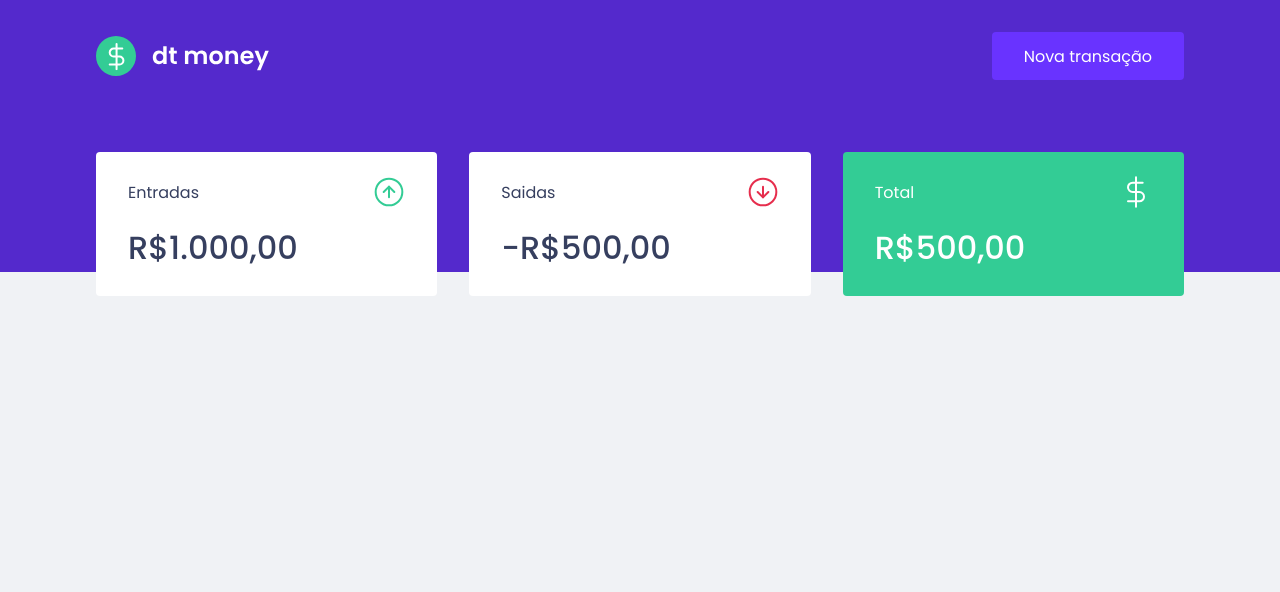
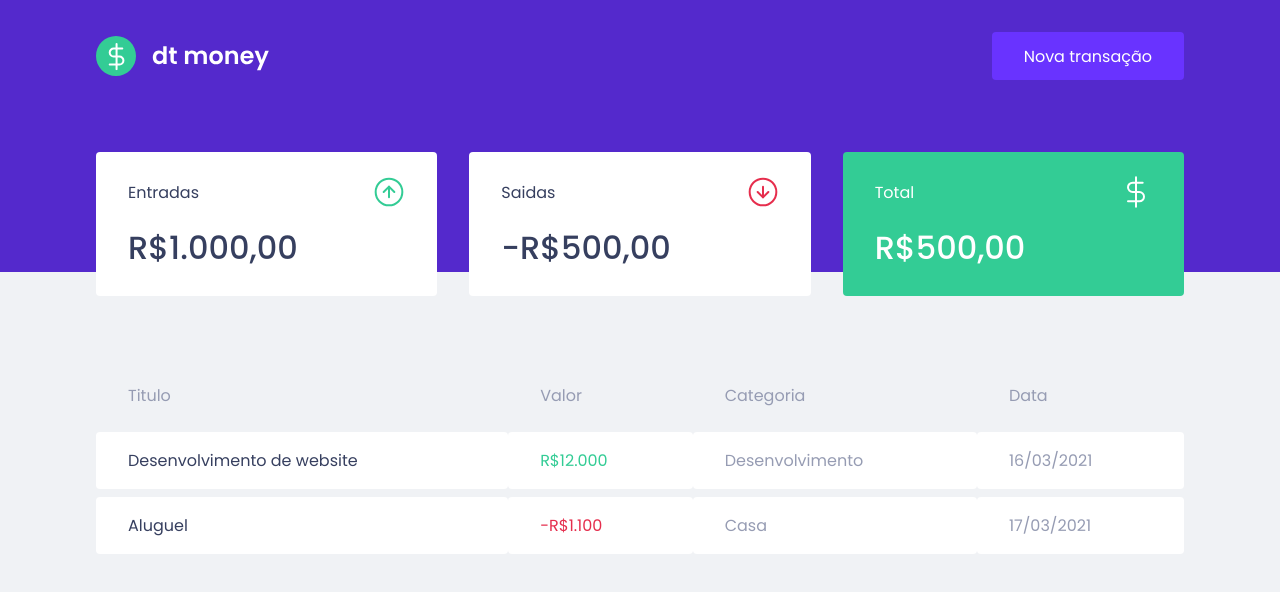
Before and after one commit to thiagonmiziara/miziara-money, a React (Create React App) app: page / in a window 1280 px wide. Shown: the top 592 px of the page. Built offline with nearby package versions, Linux system fonts and the light colour scheme.

Commit message:
add component Transaction e estilos

```diff
--- a/src/components/Dashboard/index.tsx
+++ b/src/components/Dashboard/index.tsx
@@ -1,6 +1,7 @@
 import React from "react";
 import { Container } from "./styles";
 import {Summary} from "../Summary"
+import {TransactionTable}from "../TransactionTable";
 
 export function Dashboard(){
     return(
@@ -8,6 +9,8 @@
 
         <Summary/>
 
+        <TransactionTable/>
+
         </Container>
     );
 }
--- /dev/null
+++ b/src/components/TransactionTable/index.tsx
@@ -0,0 +1,36 @@
+import { Container } from "./styles";
+
+export function TransactionTable() {
+  return (
+    <Container>
+      <table>
+          <thead>
+              <tr>
+                  <th>Titulo</th>
+                  <th>Valor</th>
+                  <th>Categoria</th>
+                  <th>Data</th>
+              </tr>
+          </thead>
+
+          <tbody>
+              <tr>
+                  <td>Desenvolvimento de website</td>
+                  <td className="deposit">R$12.000</td>
+                  <td>Desenvolvimento</td>
+                  <td>16/03/2021</td>
+              </tr>
+
+              <tr>
+                  <td>Aluguel</td>
+                  <td className="withdraw">-R$1.100</td>
+                  <td>Casa</td>
+                  <td>17/03/2021</td>
+              </tr>
+
+
+          </tbody>
+      </table>
+    </Container>
+  );
+}
--- /dev/null
+++ b/src/components/TransactionTable/styles.ts
@@ -0,0 +1,44 @@
+import styled from "styled-components";
+
+export const Container = styled.div`
+    margin-top: 4rem;
+
+    table{
+        width:100%;
+        border-spacing: 0 0.5rem;
+
+
+        th{
+            color: var(--text-body);
+            font-weight: 400;
+            padding:1rem 2rem;
+            text-align:left;
+            line-height:1.5rem;
+        }
+
+        td{
+            padding: 1rem 2rem;
+            border: 0;
+            background: var(--shape);
+            color: var(--text-body);
+            border-radius: 0.25rem;
+
+            &:first-child{
+                color: var(--text-title);
+            }
+
+            &.deposit {
+                color: var(--green);
+            }
+
+            &.withdraw {
+                color: var(--red);
+            }
+        }
+
+
+
+    }
+
+
+`;
```
